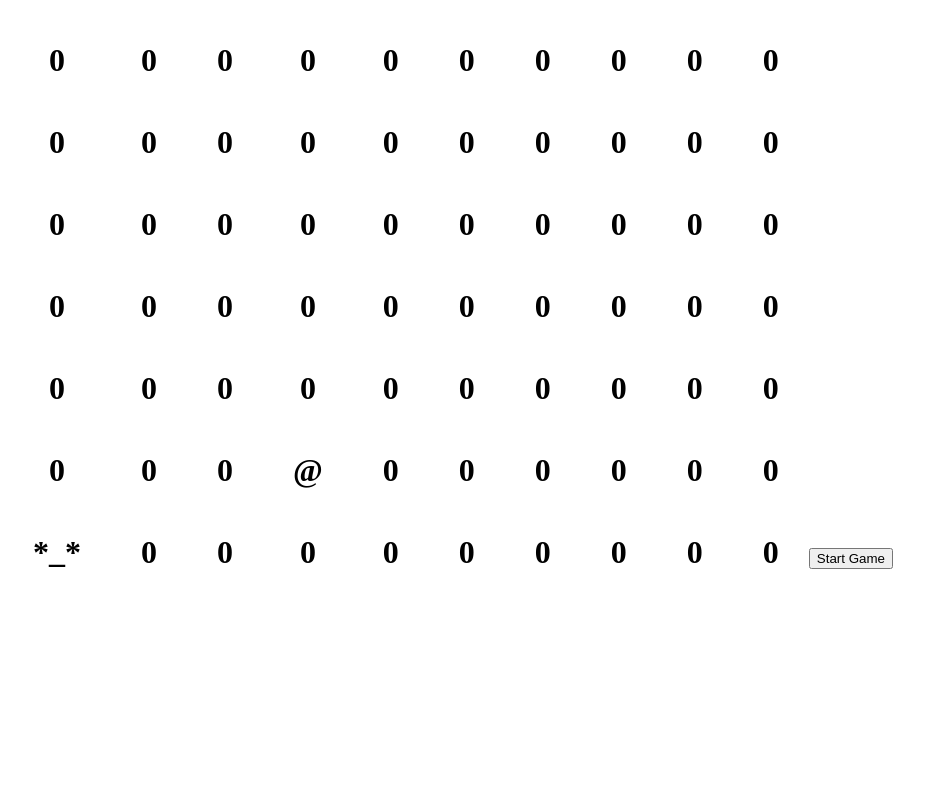
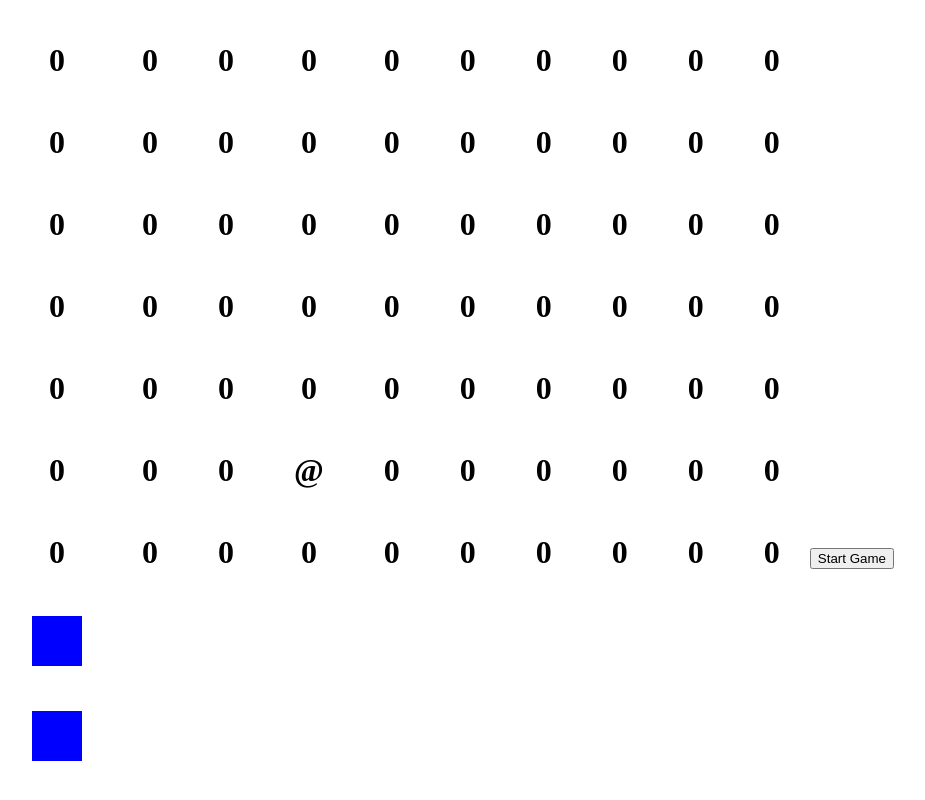
Before and after one commit to dylank03/react-snake-game, a React (Vite) app: page / in a window 1280 px wide. Shown: the part 354-1154 px from the top of the page, without its empty margins (192-1117 px from the left). Before the commit the page ends 995 px from the top, so only its background shows below. Built offline with nearby package versions, Linux system fonts and the light colour scheme.

Commit message:
basic snake game without gameover functionality

```diff
--- a/src/App.css
+++ b/src/App.css
@@ -13,3 +13,15 @@
     margin: 15px;
     padding: 15px;
 }
+
+empty-square{
+    height: 50px;
+    width: 50ox;
+    background-color: aquamarine;
+}
+
+.snake-body{
+  height: 50px;
+  width: 50px;
+  background-color: blue;
+}
--- a/src/Snake.jsx
+++ b/src/Snake.jsx
@@ -5,16 +5,16 @@ const Snake = ()=>{
     const [grid, setGrid] = useState(new Array(10).fill(0).map(row => new Array(10).fill(0)))
     const snakeObj = new SnakeClass(0)
     let direction = 'ArrowDown'
-    const [food, setFood] = useState({x: Math.floor(Math.random()*9), y: Math.floor(Math.random()*9)})
+    let food = {x: Math.floor(Math.random()*9), y: Math.floor(Math.random()*9)}
 
 
     function updateGrid(){
         setGrid((grid)=>{
-            grid = new Array(10).fill(0).map(row => new Array(10).fill(0))
+            grid = new Array(10).fill().map(row => new Array(10).fill(0))
             for(let i = 0; i < snakeObj.body.length; i++){
-                grid[snakeObj.body[i].x].splice(snakeObj.body[i].y,1,'*_*')
+                grid[snakeObj.body[i].x].splice(snakeObj.body[i].y,1,<div className="snake-body"/>)
             }
-            grid[food.x].splice(food.y,1, '@')
+            grid[food.x].splice(food.y,1, <div>@</div>)
             return grid
         })
     }
@@ -36,9 +36,15 @@ const Snake = ()=>{
         if (secondsSinceLastRender < 1 / snakeSpeed) return
 
         snakeObj.move(direction)
+        if(snakeObj.body[0].x === food.x && snakeObj.body[0].y === food.y){
+            food = {x: Math.floor(Math.random()*9), y: Math.floor(Math.random()*9)}
+            snakeObj.grow()
+        }
+
         if(snakeObj.body[0].y<=9 && snakeObj.body[0].y>=0 && snakeObj.body[0].x <= 9 && snakeObj.body[0].x >=0){
             updateGrid()
         }
+
         lastRenderTime = currentTime
 
       }
@@ -46,7 +52,7 @@ const Snake = ()=>{
       useEffect(()=>{
         setGrid((grid)=>{
             grid = new Array(10).fill(0).map(row => new Array(10).fill(0))
-            grid[snakeObj.body[0].x].splice(snakeObj.body[0].y,1,'*_*')
+            grid[snakeObj.body[0].x].splice(snakeObj.body[0].y,1,<div>*_*</div>)
             return grid
         })
         window.requestAnimationFrame(main)
--- a/src/snakeClass.js
+++ b/src/snakeClass.js
@@ -1,8 +1,13 @@
 class SnakeClass {
     constructor(headPos){
-        this.body = [{x:0, y:0}]
+        this.body = [{x:0, y:1},{x:0, y:0}]
     }
     move(direction){
+        for(let i = this.body.length-1; i >= 1; i--){
+
+            this.body[i] = {...this.body[i-1]}
+        }
+
         if(direction === 'ArrowRight'){
             this.body[0].x += 1
         }
@@ -15,9 +20,7 @@ class SnakeClass {
         else if(direction === 'ArrowUp'){
             return this.body[0].y -= 1
         }
-        // for(let i = 0; i < this.body.length; i++){
-        //     console.logo(this.body[i+1]) = console.log({...this.body[i]})
-        // }
+        console.log(this.body)
     }
     grow(){
         return this.body.push(this.body[this.body.length-1])
```
